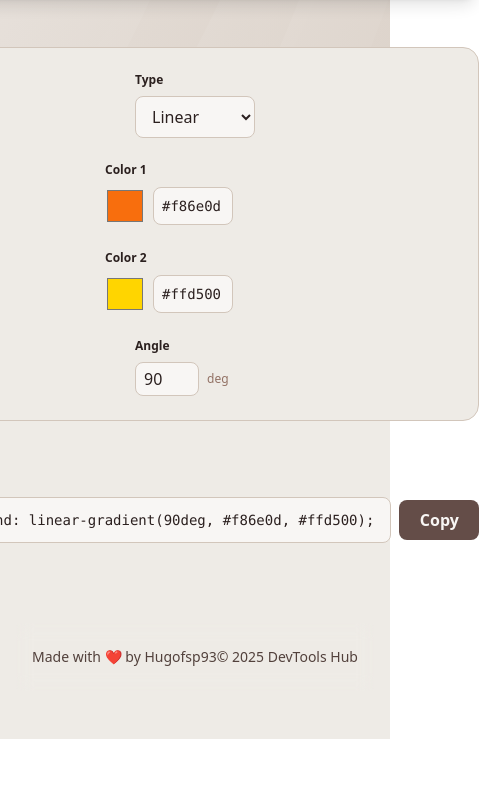
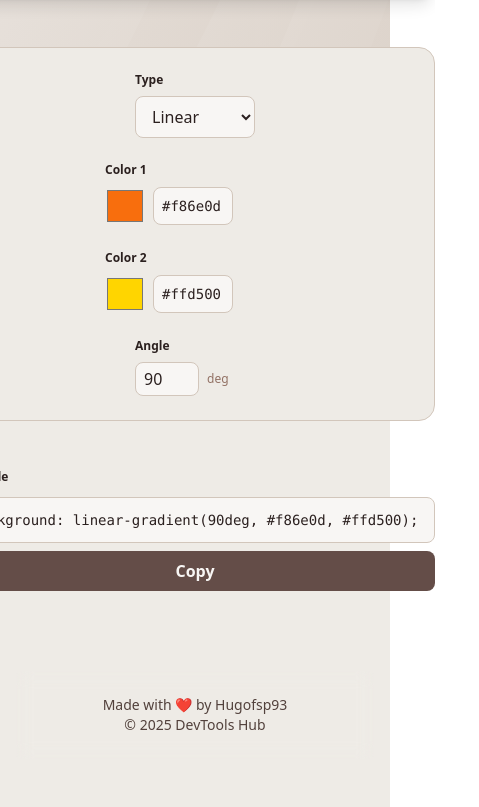
Before and after one commit to Hugofsp93/devtools-hub, a React (Vite) app: page /css-gradient-studio in a window 390 px wide. Shown: the part 423-1230 px from the top of the page, 479 px wide, since content can reach past the window. Before the commit the page ends 1162 px from the top, so only its background shows below. Built offline with nearby package versions, Linux system fonts and the light colour scheme.

Commit message:
Small style fixes

```diff
--- a/src/components/Layout.tsx
+++ b/src/components/Layout.tsx
@@ -35,7 +35,7 @@ const Layout = ({ children }: LayoutProps) => {
         {children}
       </div>
       <footer className="w-full mt-12">
-        <div className="flex justify-around items-center py-6 px-4 backdrop-blur-sm">
+        <div className="flex flex-col sm:flex-row justify-around items-center py-6 px-4 backdrop-blur-sm">
           <p className="text-sm text-icon-900 dark:text-icon-200">Made with ❤️ by <a className="hover:underline underline-offset-2" href="https://github.com/Hugofsp93" target="_blank">Hugofsp93</a></p>
           <p className="text-sm text-icon-900 dark:text-icon-200">© 2025 <a className="hover:underline underline-offset-2" href="https://github.com/Hugofsp93/devtools-hub" target="_blank">DevTools Hub</a></p>
         </div>
--- a/src/pages/CSSGradientStudio.tsx
+++ b/src/pages/CSSGradientStudio.tsx
@@ -145,7 +145,7 @@ const CSSGradientStudio = () => {
         {/* CSS Code Output */}
         <div className="w-full max-w-2xl flex flex-col gap-2 mt-2">
           <label className="block text-xs font-semibold text-icon-950 dark:text-icon-50 mb-1">CSS Code</label>
-          <div className="flex items-center gap-2">
+          <div className="flex flex-col sm:flex-row sm:justify-center gap-2">
             <pre className="bg-icon-50 dark:bg-gray-900 rounded-lg px-4 py-3 text-sm overflow-x-auto select-all flex-1 border border-icon-200 dark:border-icon-700 transition-all font-mono text-icon-950 dark:text-icon-50">{cssCode}</pre>
             <button
               onClick={handleCopy}
```
